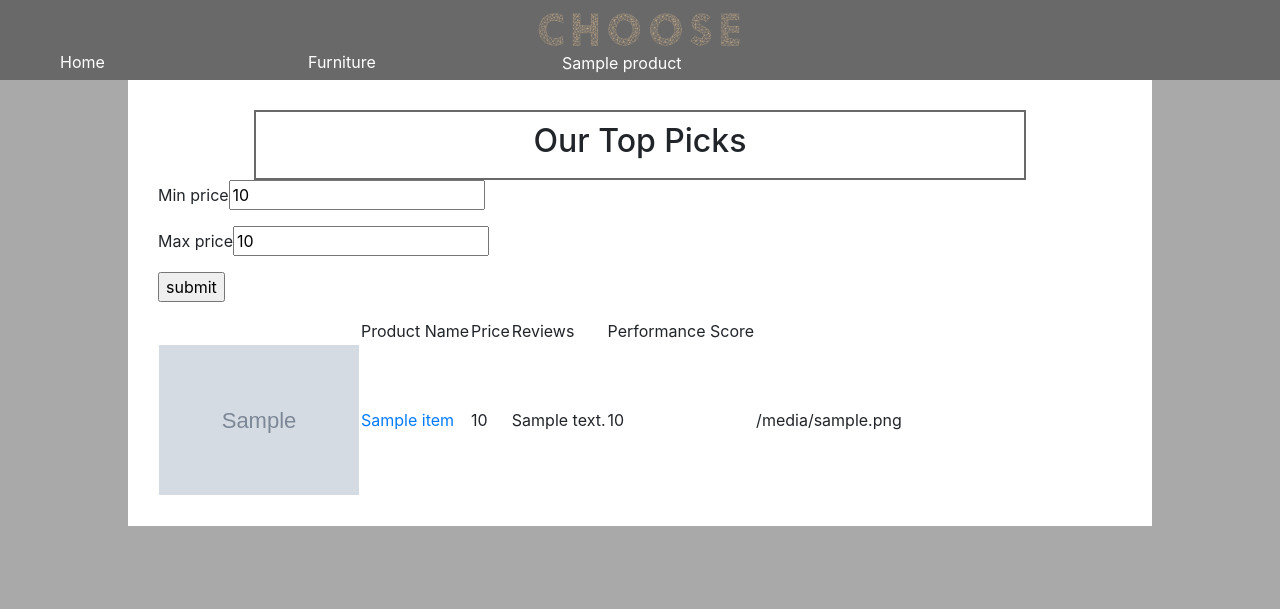
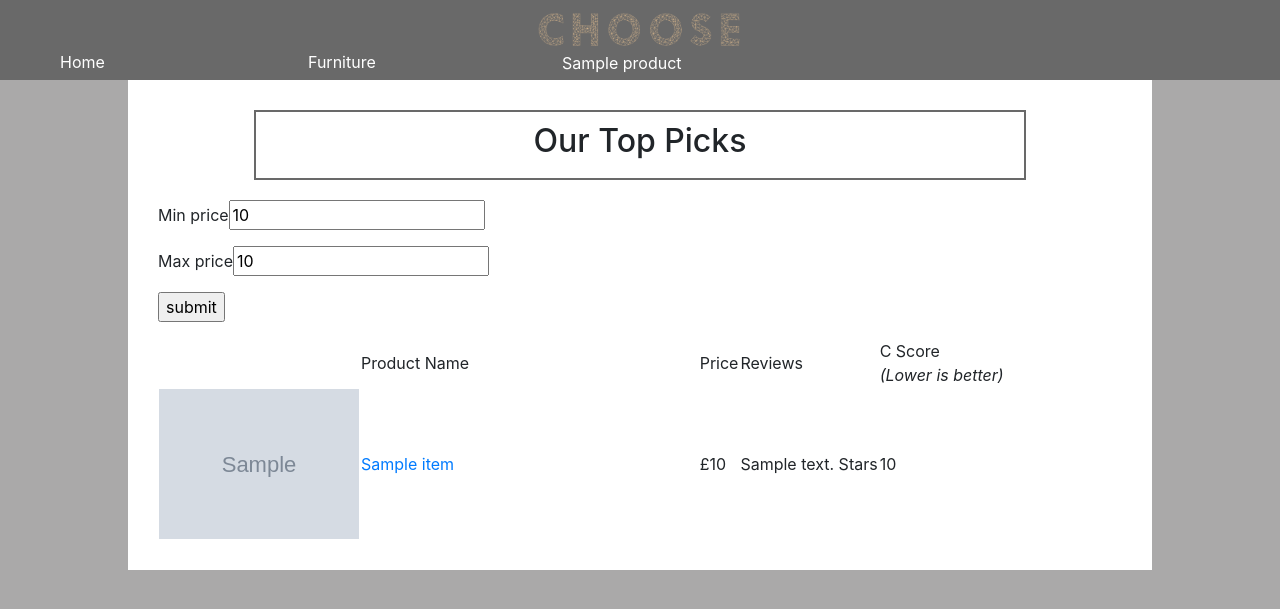
Before and after one commit to JBaguley/WarwickHACK19, a Flask app: template templates/index.html in a window 1280 px wide. Shown: the top 609 px of the page. Run offline with Flask 2, Linux system fonts and the light colour scheme; the template is opened without the code that fills it: most values are stand-ins (such as "Sample title", 1, 10 or a date in 2020); grey boxes marked "Sample" are stand-in pictures; some libraries are stand-ins or nearby versions.

Commit message:
asdasdasd

```diff
--- a/scraper.py
+++ b/scraper.py
@@ -39,7 +39,7 @@ class Item:
         self.review = review
         self.link = link
         self.image = image
-        self.score = price/review
+        self.score = float('%.3f'%(price/review))
 
 headers = {'User-Agent': 'Mozilla/5.0 (Windows NT 6.3; Win64; x64) AppleWebKit/537.36 (KHTML, like Gecko) Chrome/54.0.2840.71 Safari/537.36'}
 
@@ -59,7 +59,7 @@ sites = {
     "AG": Site("Argos", "https://www.argos.co.uk",
                 SoupFinder("div",{"class": "ac-product-name"}, lambda a : a.text),
                 SoupFinder("span",{"class": "ac-product-price__amount"}, lambda a : float(a.text.replace(",","")[1:a.text.index('.')+3])),
-                SoupFinder("div",{"class": "ac-star-rating"}, lambda a : float(a.get('data-star-rating'))),
+                SoupFinder("div",{"class": "ac-star-rating"}, lambda a : float(a.get('data-star-rating')[:4])),
                 SoupFinder("a",{"class": "ac-product-link ac-product-card__image"}, lambda a : "https://www.argos.co.uk"+a.get('href')),
                 SoupFinder("div",{"class": "ac-product-image__proportion--square"}, lambda a : a.find("img").get('src')))
 }
--- a/static/css/main.css
+++ b/static/css/main.css
@@ -45,3 +45,7 @@ body{
     border: 2px solid #696969;
     margin: auto;
 }
+
+td{
+    padding: auto 30px auto 30px;
+}
--- a/templates/index.html
+++ b/templates/index.html
@@ -36,7 +36,7 @@
         {% if results %}
             <!-- price range -->
             <form method = "POST">
-                <p>Min price<input type = "text" name = "min price" value = "{{ minPrice }}"/></p>
+                <p style="margin-top:20px">Min price<input type = "text" name = "min price" value = "{{ minPrice }}"/></p>
                 <p>Max price<input type = "text" name = "max price" value = "{{ maxPrice }}"/></p>
                 <input type = "hidden" name = "product" value = "{{ product }}"/>
                 <p><input type = "submit" value = "submit" /></p>
@@ -47,18 +47,16 @@
                     <td>Product Name</td>
                     <td>Price</td>
                     <td>Reviews</td>
-                    <td>Performance Score</td>
-                    <td></td>
+                    <td>C Score<br/><i>(Lower is better)</i></td>
                 </tr>
                 {% for item in results %}
 
                     <tr>
                         <td><img src="{{ item.image }}" style="width:200px"></td>
-                        <td><a href="{{ item.link }}">{{ item.name }}</a></td>
-                        <td>{{ item.price }}</td>
-                        <td>{{ item.review }}</td>
+                        <td style="width:40%"><a href="{{ item.link }}">{{ item.name }}</a></td>
+                        <td>£{{ item.price }}</td>
+                        <td>{{ item.review }} Stars</td>
                         <td>{{ item.score}}</td>
-                        <td>{{ item.logo}}</td>
                     </tr>
 
 
```
